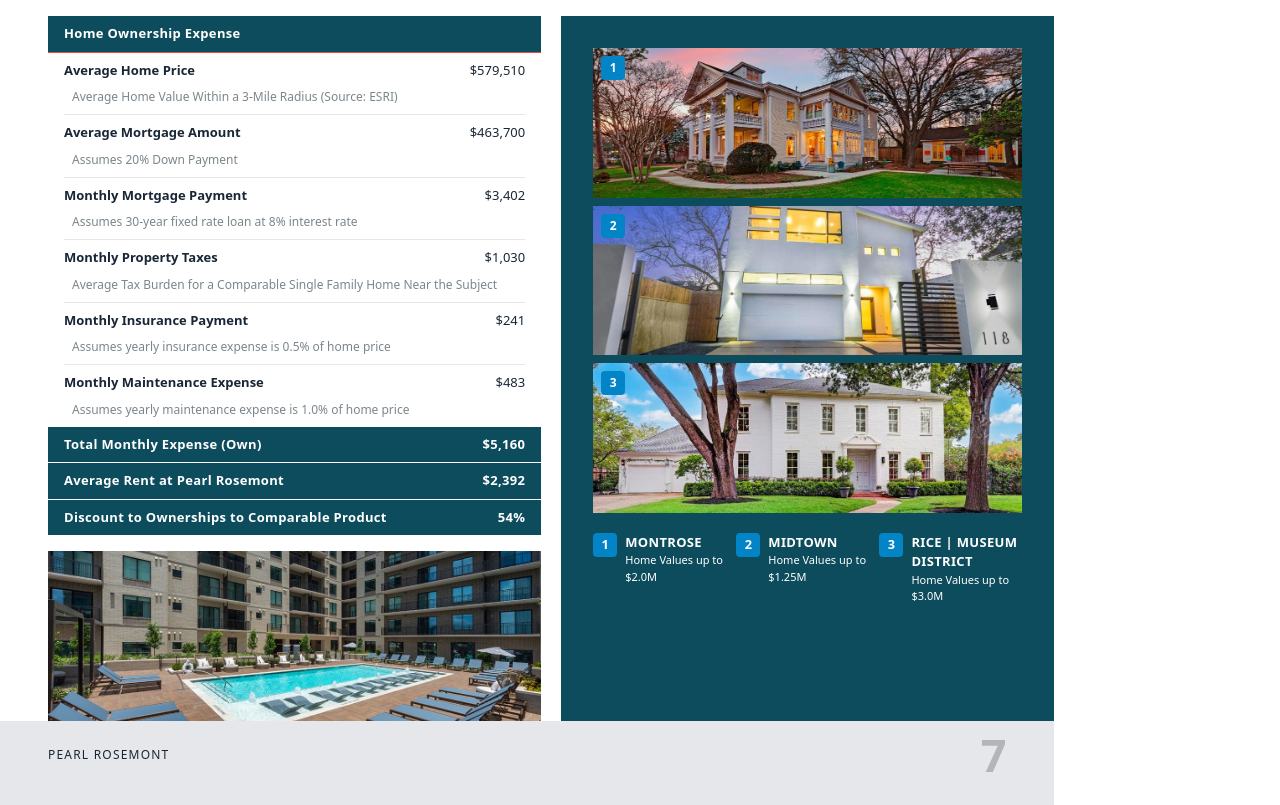
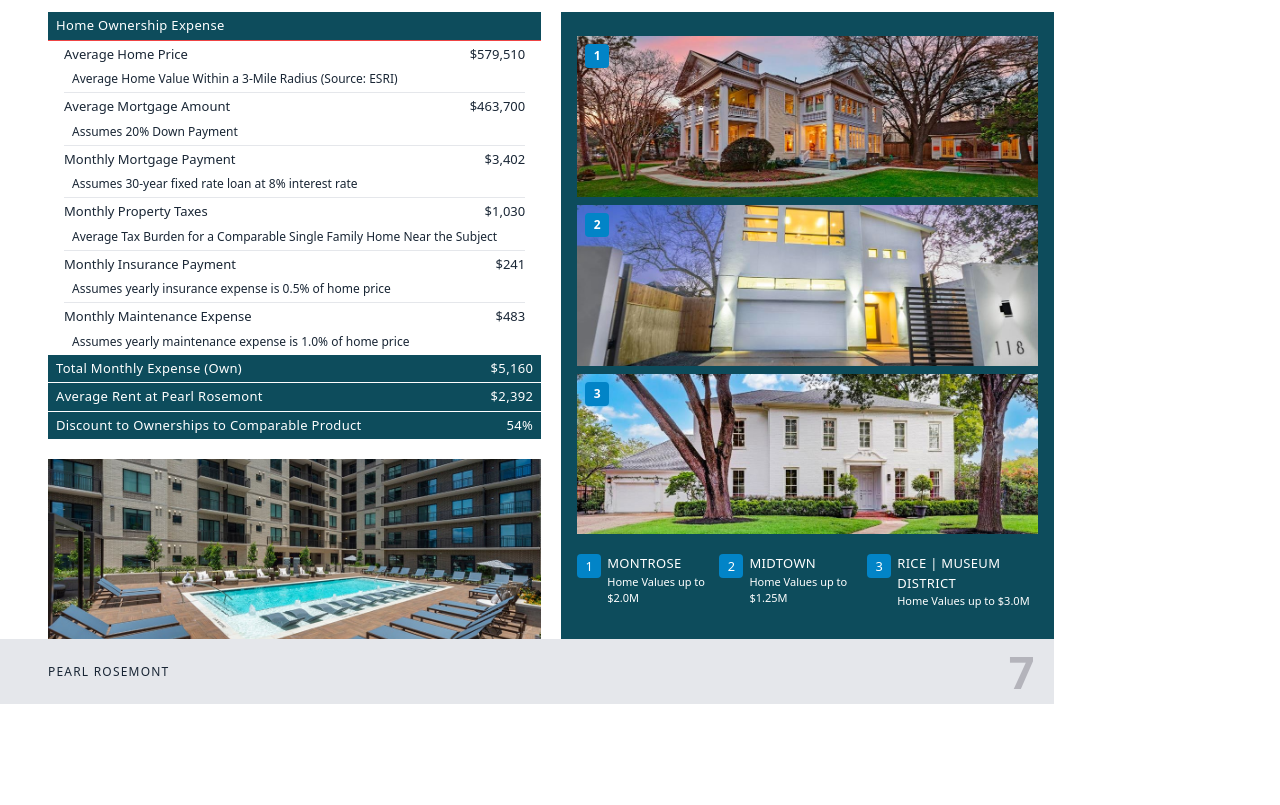
Before and after one commit to Tonnykimanthi/Venero, a plain HTML site: page page7/index.html in a window 1280 px wide. Shown: the part 112-917 px from the top of the page. After the commit the page ends 816 px from the top, so only its background shows below. Drawn offline with nearby package versions, Linux system fonts and the light colour scheme.

Commit message:
Adjust the styling to match the original pdf

```diff
--- a/page7/index.html
+++ b/page7/index.html
@@ -12,136 +12,137 @@
       body {
         margin: 0;
         padding: 0;
-        width: 279mm;
-        height: 216mm;
+        /* width: 279mm;
+        height: 216mm; */
       }
     </style>
   </head>
-  <body class="w-[279mm] h-[216mm] font-light text-[#192635]">
-    <div class="pl-12 pt-12">
+  <body class="w-[279mm] h-[216mm] font-light text-[#192635] flex flex-col">
+    <div class="pl-12 pt-8">
       <!-- HEADER -->
-      <header class="relative tracking-[0.08em]">
+      <header class="relative tracking-[.3em]">
         <small class="block w-0.5 h-full bg-red-500 absolute -left-4"></small>
-        <h1 class="text-xs">INVESTMENT HIGHLIGHTS</h1>
+        <h1 class="text-sm">INVESTMENT HIGHLIGHTS</h1>
         <h2 class="font-normal text-2xl">SIGNIFICANT DISCOUNT TO MORTGAGE</h2>
       </header>
 
       <!-- MAIN -->
-      <section class="mt-8 grid grid-cols-2 gap-5">
+      <section class="mt-10 grid grid-cols-2 gap-5">
+        <!-- Left Section-->
         <main>
-          <!-- Home Ownership Expense -->
           <div>
             <h3
-              class="tracking-wide bg-[#0d4c5c] text-white font-semibold text-[13px] px-4 py-2 border-b border-b-red-500"
+              class="tracking-wide bg-[#0d4c5c] text-white font-medium text-[13px] px-2 py-1 border-b border-b-red-500"
             >
               Home Ownership Expense
             </h3>
             <div class="divide-y divide-[#e5e7eb] px-4">
-              <div class="py-2">
+              <div class="py-1">
                 <h5
-                  class="text-[#192635] text-[13px] font-semibold flex justify-between items-center"
+                  class="text-[13px] font-medium flex justify-between items-center"
                 >
                   Average Home Price
-                  <span class="text-[#192635] text-[13px] font-normal"
+                  <span class="text-[13px] font-normal"
                     >$579,510</span
                   >
                 </h5>
-                <p class="pl-2 text-[#7b868c] text-[12px] mt-2">
+                <p class="pl-2 text-[12px] mt-1.5">
                   Average Home Value Within a 3-Mile Radius (Source: ESRI)
                 </p>
               </div>
-              <div class="py-2">
+              <div class="py-1">
                 <h5
-                  class="text-[#192635] text-[13px] font-semibold flex justify-between items-center"
+                  class="text-[13px] font-medium flex justify-between items-center"
                 >
                   Average Mortgage Amount
-                  <span class="text-[#192635] text-[13px] font-normal"
+                  <span class="text-[13px] font-normal"
                     >$463,700</span
                   >
                 </h5>
-                <p class="pl-2 text-[#7b868c] text-[12px] mt-2">
+                <p class="pl-2 text-[12px] mt-1.5">
                   Assumes 20% Down Payment
                 </p>
               </div>
-              <div class="py-2">
+              <div class="py-1">
                 <h5
-                  class="text-[#192635] text-[13px] font-semibold flex justify-between items-center"
+                  class="text-[13px] font-medium flex justify-between items-center"
                 >
                   Monthly Mortgage Payment
-                  <span class="text-[#192635] text-[13px] font-normal"
+                  <span class="text-[13px] font-normal"
                     >$3,402</span
                   >
                 </h5>
-                <p class="pl-2 text-[#7b868c] text-[12px] mt-2">
+                <p class="pl-2 text-[12px] mt-1.5">
                   Assumes 30-year fixed rate loan at 8% interest rate
                 </p>
               </div>
-              <div class="py-2">
+              <div class="py-1">
                 <h5
-                  class="text-[#192635] text-[13px] font-semibold flex justify-between items-center"
+                  class="text-[13px] font-medium flex justify-between items-center"
                 >
                   Monthly Property Taxes
-                  <span class="text-[#192635] text-[13px] font-normal"
+                  <span class="text-[13px] font-normal"
                     >$1,030</span
                   >
                 </h5>
-                <p class="pl-2 text-[#7b868c] text-[12px] mt-2">
+                <p class="pl-2 text-[12px] mt-1.5">
                   Average Tax Burden for a Comparable Single Family Home Near
                   the Subject
                 </p>
               </div>
-              <div class="py-2">
+              <div class="py-1">
                 <h5
-                  class="text-[#192635] text-[13px] font-semibold flex justify-between items-center"
+                  class="text-[13px] font-medium flex justify-between items-center"
                 >
                   Monthly Insurance Payment
-                  <span class="text-[#192635] text-[13px] font-normal"
+                  <span class="text-[13px] font-normal"
                     >$241</span
                   >
                 </h5>
-                <p class="pl-2 text-[#7b868c] text-[12px] mt-2">
+                <p class="pl-2 text-[12px] mt-1.5">
                   Assumes yearly insurance expense is 0.5% of home price
                 </p>
               </div>
-              <div class="py-2">
+              <div class="py-1">
                 <h5
-                  class="text-[#192635] text-[13px] font-semibold flex justify-between items-center"
+                  class="text-[13px] font-medium flex justify-between items-center"
                 >
                   Monthly Maintenance Expense
-                  <span class="text-[#192635] text-[13px] font-normal"
+                  <span class="text-[13px] font-normal"
                     >$483</span
                   >
                 </h5>
-                <p class="pl-2 text-[#7b868c] text-[12px] mt-2">
+                <p class="pl-2 text-[12px] mt-1.5">
                   Assumes yearly maintenance expense is 1.0% of home price
                 </p>
               </div>
             </div>
             <h3
-              class="tracking-wide bg-[#0d4c5c] text-white font-semibold text-[13px] px-4 py-2 flex justify-between items-center"
+              class="tracking-wide bg-[#0d4c5c] text-white font-medium text-[13px] px-2 py-1 flex justify-between items-center"
             >
               Total Monthly Expense (Own) <span>$5,160</span>
             </h3>
             <h3
-              class="tracking-wide bg-[#0d4c5c] text-white font-semibold text-[13px] px-4 py-2 flex justify-between items-center my-[1px]"
+              class="tracking-wide bg-[#0d4c5c] text-white font-medium text-[13px] px-2 py-1 flex justify-between items-center my-[1px]"
             >
               Average Rent at Pearl Rosemont <span>$2,392</span>
             </h3>
             <h3
-              class="tracking-wide bg-[#0d4c5c] text-white font-semibold text-[13px] px-4 py-2 flex justify-between items-center"
+              class="tracking-wide bg-[#0d4c5c] text-white font-medium text-[13px] px-2 py-1 flex justify-between items-center"
             >
               Discount to Ownerships to Comparable Product <span>54%</span>
             </h3>
           </div>
-          <div class="mt-4 overflow-hidden">
+          <div class="mt-5 h-[180px] overflow-hidden">
             <img
               src="output/page_7/0.jpeg"
-              class="w-full h-[170px] object-cover"
+              class="w-full h-full object-cover"
             />
           </div>
         </main>
 
-        <aside class="bg-[#0d4c5c] p-8 text-white">
+        <!-- Right Section -->
+        <aside class="bg-[#0d4c5c] px-4 py-6 text-white">
           <div class="text-xs space-y-2">
             <div class="overflow-hidden relative">
               <img src="output/page_7/1.jpeg" class="w-full object-cover" />
@@ -169,34 +170,34 @@
             </div>
           </div>
 
-          <div class="grid grid-cols-3 mt-5">
-            <div class="flex gap-2">
+          <div class="flex mt-5">
+            <div class="flex gap-1.5">
               <small
-                class="bg-sky-600 font-bold w-6 h-6 flex items-center justify-center rounded shrink-0"
+                class="bg-sky-600 font-medium w-6 h-6 flex items-center justify-center rounded shrink-0"
                 >1</small
               >
               <div>
-                <p class="text-[13px] font-semibold tracking-wide">MONTROSE</p>
+                <p class="text-[13px] font-medium tracking-wide">MONTROSE</p>
                 <p class="text-white text-[11px]">Home Values up to $2.0M</p>
               </div>
             </div>
-            <div class="flex gap-2">
+            <div class="flex gap-1.5">
               <small
-                class="bg-sky-600 font-bold w-6 h-6 flex items-center justify-center rounded shrink-0"
+                class="bg-sky-600 font-medium w-6 h-6 flex items-center justify-center rounded shrink-0"
                 >2</small
               >
               <div>
-                <p class="text-[13px] font-semibold tracking-wide">MIDTOWN</p>
+                <p class="text-[13px] font-medium tracking-wide">MIDTOWN</p>
                 <p class="text-white text-[11px]">Home Values up to $1.25M</p>
               </div>
             </div>
-            <div class="flex gap-2">
+            <div class="flex gap-1.5">
               <small
-                class="bg-sky-600 font-bold w-6 h-6 flex items-center justify-center rounded shrink-0"
+                class="bg-sky-600 font-medium w-6 h-6 flex items-center justify-center rounded shrink-0"
                 >3</small
               >
               <div>
-                <p class="text-[13px] font-semibold tracking-wide">
+                <p class="text-[13px] font-medium tracking-wide">
                   RICE | MUSEUM DISTRICT
                 </p>
                 <p class="text-white text-[11px]">Home Values up to $3.0M</p>
@@ -208,9 +209,9 @@
     </div>
 
     <!-- FOOTER -->
-    <footer class="px-12 pb-4 flex justify-between items-center bg-gray-200">
-      <span class="text-xs text-[#192635] tracking-widest">PEARL ROSEMONT</span>
-      <span class="text-[45px] font-bold text-[#b4b4bb]">7</span>
+    <footer class="pl-12 pr-5 grow flex justify-between items-center bg-gray-200">
+      <span class="text-xs font-medium text-[#192635] tracking-widest">PEARL ROSEMONT</span>
+      <span class="text-[45px] font-bold text-[#b4b4bb] leading-none">7</span>
     </footer>
   </body>
 </html>
```
Also changed, not shown: page7/old.html (deleted, +0 -138 lines).
